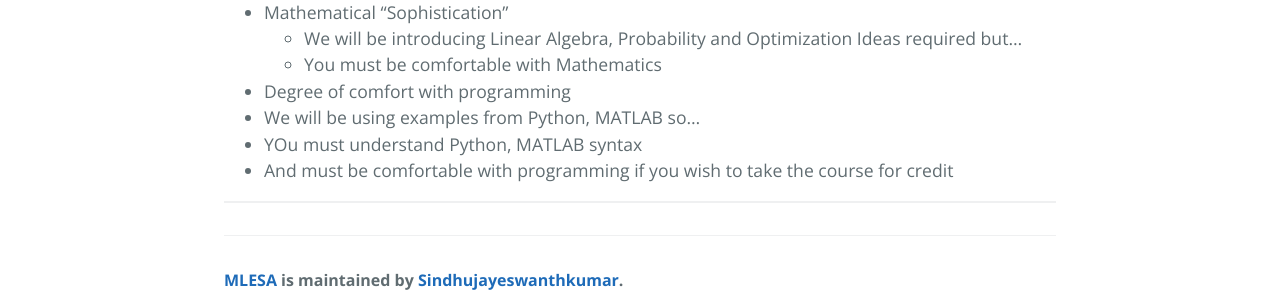
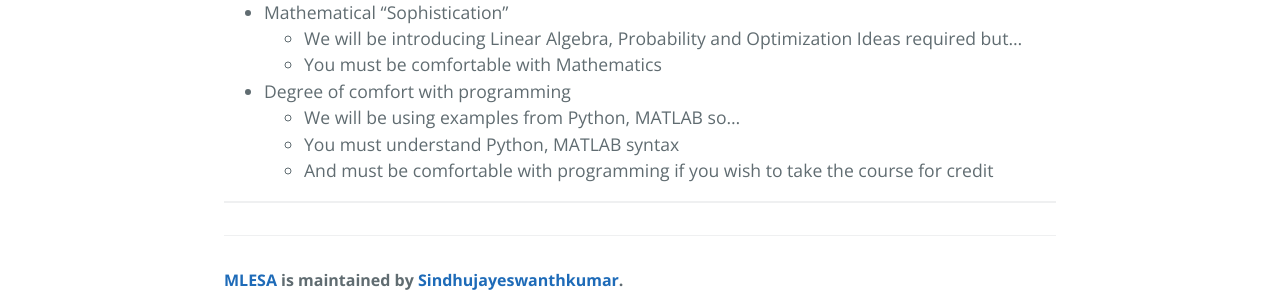
Before and after one commit to Sindhujayeswanthkumar/MLESA, a Jekyll site: the page built from index.md, in a window 1280 px wide. Shown: the part 1299-1594 px from the top of the page. Built offline with Jekyll 4.4.1, drawn with Linux system fonts in a browser that asks for light colours; our own code applies the rules of GitHub Pages for plain Markdown files.

```diff
--- a/index.md
+++ b/index.md
@@ -24,9 +24,9 @@ Welcome to machine learning for engineering and science applications. We have se
 - Mathematical "Sophistication"
   - We will be introducing Linear Algebra, Probability and Optimization Ideas required but...
   - You must be comfortable with Mathematics
- - Degree of comfort with programming
+- Degree of comfort with programming
   - We will be using examples from Python, MATLAB so...
-  - YOu must understand Python, MATLAB syntax
+  - You must understand Python, MATLAB syntax
   - And must be comfortable with programming if you wish to take the course for credit
 
  ---
```
